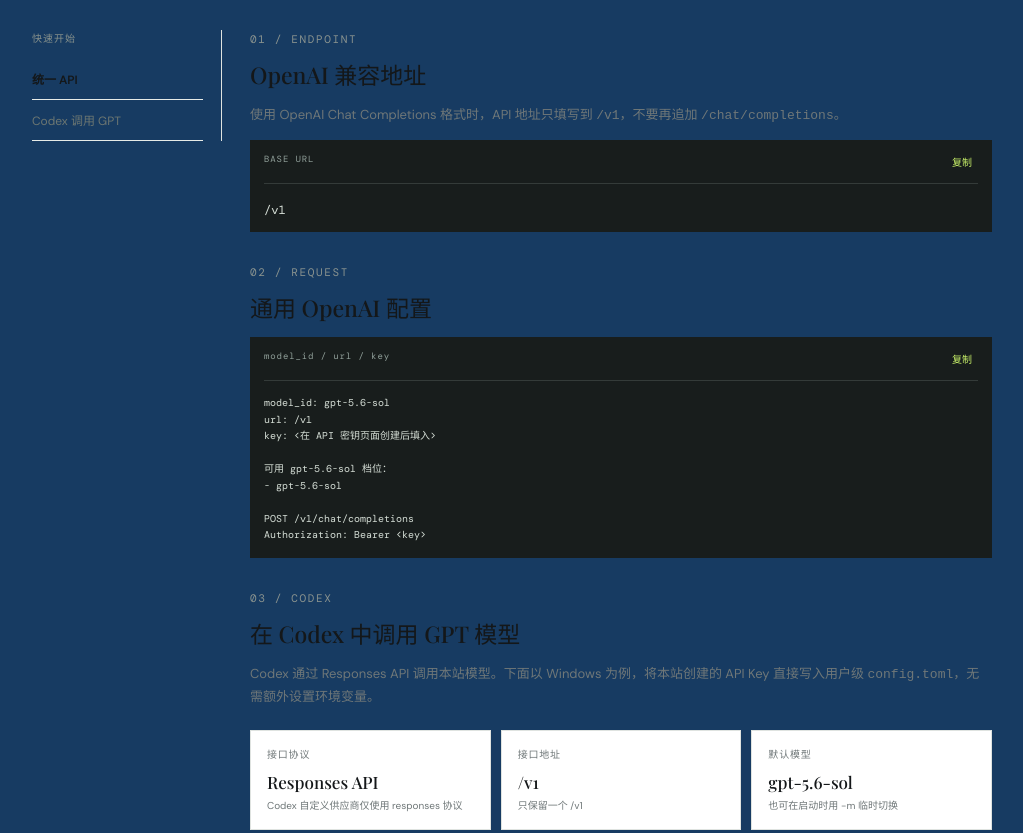
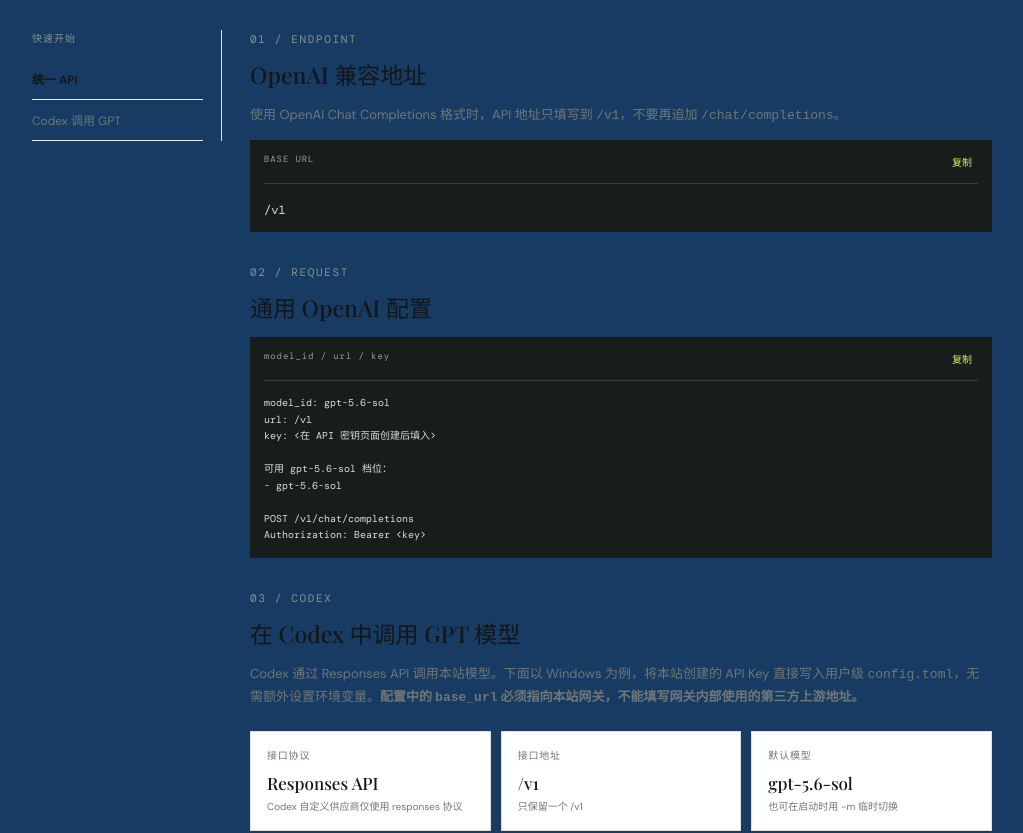
Before and after one commit to YUCONGGEN/sub2api_python, a Vue app in the folder frontend/: page /docs in a window 1280 px wide. Shown: the top 833 px of the page, without its empty margins (0-1023 px from the left). Built offline with nearby package versions, Linux system fonts and the light colour scheme; no server answers; a web font is replaced by a local one.

Commit message:
fix: clarify codex gateway and fallback endpoint

```diff
--- a/frontend/src/views/Docs.vue
+++ b/frontend/src/views/Docs.vue
@@ -19,7 +19,7 @@
         <section id="codex" class="codex-tutorial">
           <span class="eyebrow">{{ showTraeTutorial ? '04' : '03' }} / CODEX</span>
           <h2>在 Codex 中调用 GPT 模型</h2>
-          <p>Codex 通过 Responses API 调用本站模型。下面以 Windows 为例，将本站创建的 API Key 直接写入用户级 <code>config.toml</code>，无需额外设置环境变量。</p>
+          <p>Codex 通过 Responses API 调用本站模型。下面以 Windows 为例，将本站创建的 API Key 直接写入用户级 <code>config.toml</code>，无需额外设置环境变量。<strong>配置中的 <code>base_url</code> 必须指向本站网关，不能填写网关内部使用的第三方上游地址。</strong></p>
 
           <div class="codex-overview">
             <div><span>接口协议</span><strong>Responses API</strong><small>Codex 自定义供应商仅使用 responses 协议</small></div>
@@ -72,7 +72,7 @@
 
           <div class="codex-troubleshooting">
             <h3>常见问题</h3>
-            <dl><div><dt>401 Unauthorized</dt><dd>确认 <code>experimental_bearer_token</code> 填写的是当前本站生成的完整 <code>sk-api-...</code> 密钥，且该密钥未撤销、未过期。旧站 Key、上游订阅 Token 和掩码文本均不可用。响应头 <code>X-Rose-Error-Source: local_auth</code> 表示请求尚未发往上游，是本站鉴权失败。</dd></div><div><dt>404 Not Found</dt><dd>确认 <code>base_url</code> 以一个 <code>/v1</code> 结尾，不要写成 <code>/v1/v1</code> 或追加 <code>/responses</code>。</dd></div><div><dt>429 Too Many Requests</dt><dd>查看 <code>X-Rose-Error-Source</code>：<code>local_rate_limit</code> 是本站单账号 RPM 上限，<code>local_queue</code> 是本站队列已满；其他情况通常来自上游。请按 <code>Retry-After</code> 稍后重试。账号正在处理另一个 Codex 长任务时会在本地排队，不再按旧逻辑于 30 秒后返回 429。</dd></div><div><dt>503 upstream_capacity</dt><dd>上游模型暂时满载。网关会在尚未输出正文或工具参数时自动切换账号并退避重试 2 次；重试耗尽才返回此错误。已经开始输出后不会重放，以免重复回答或重复工具调用。</dd></div><div><dt>503 local_queue_timeout</dt><dd>表示所有可用订阅账号持续繁忙。管理员可将 <code>ROSE_SUBSCRIPTION_QUEUE_TIMEOUT_SECONDS</code> 调大，或设为 <code>0</code> 一直等待；不要通过重复提交任务增加队列压力。即使无限等待，超过 <code>ROSE_SUBSCRIPTION_MAX_QUEUED_REQUESTS</code> 仍会立即拒绝，以保护服务。</dd></div><div><dt>模型不存在</dt><dd>复制模型广场里的真实模型 ID，或执行时使用 <code>-m</code> 覆盖默认模型。</dd></div><div><dt>配置无法识别</dt><dd>运行 <code>codex doctor</code> 和 <code>codex --strict-config</code> 查看诊断信息。</dd></div></dl>
+            <dl><div><dt>401 Unauthorized</dt><dd>先确认 <code>base_url</code> 是本页显示的本站地址；本站当前为 <code>http://www.yucg.cn:8241/v1</code>，不要填写 <code>coloful-rose.com</code> 等内部上游地址。再确认 <code>experimental_bearer_token</code> 填写的是当前本站生成的完整 <code>sk-api-...</code> 密钥，且该密钥未撤销、未过期。旧站 Key、上游订阅 Token 和掩码文本均不可用。响应头 <code>X-Rose-Error-Source: local_auth</code> 表示请求已到本站但鉴权失败；没有该响应头且返回第三方错误，通常表示入口地址填错。</dd></div><div><dt>404 Not Found</dt><dd>确认 <code>base_url</code> 以一个 <code>/v1</code> 结尾，不要写成 <code>/v1/v1</code> 或追加 <code>/responses</code>。</dd></div><div><dt>429 Too Many Requests</dt><dd>查看 <code>X-Rose-Error-Source</code>：<code>local_rate_limit</code> 是本站单账号 RPM 上限，<code>local_queue</code> 是本站队列已满；其他情况通常来自上游。请按 <code>Retry-After</code> 稍后重试。账号正在处理另一个 Codex 长任务时会在本地排队，不再按旧逻辑于 30 秒后返回 429。</dd></div><div><dt>503 upstream_capacity</dt><dd>上游模型暂时满载。网关会在尚未输出正文或工具参数时自动切换账号并退避重试 2 次；重试耗尽才返回此错误。已经开始输出后不会重放，以免重复回答或重复工具调用。</dd></div><div><dt>503 local_queue_timeout</dt><dd>表示所有可用订阅账号持续繁忙。管理员可将 <code>ROSE_SUBSCRIPTION_QUEUE_TIMEOUT_SECONDS</code> 调大，或设为 <code>0</code> 一直等待；不要通过重复提交任务增加队列压力。即使无限等待，超过 <code>ROSE_SUBSCRIPTION_MAX_QUEUED_REQUESTS</code> 仍会立即拒绝，以保护服务。</dd></div><div><dt>模型不存在</dt><dd>复制模型广场里的真实模型 ID，或执行时使用 <code>-m</code> 覆盖默认模型。</dd></div><div><dt>配置无法识别</dt><dd>运行 <code>codex doctor</code> 和 <code>codex --strict-config</code> 查看诊断信息。</dd></div></dl>
           </div>
 
           <div class="docs-callout codex-callout"><b>安全</b><span><code>experimental_bearer_token</code> 会让密钥以明文保存在用户级配置中，请限制该文件的读取权限。远程接入请使用 HTTPS，不要把 API Key、Codex <code>auth.json</code> 或订阅账号 Token 发到聊天、截图、代码仓库中。</span></div>
```
Also changed, not shown: 35 other files (tests, documents, lock files or other folders).
